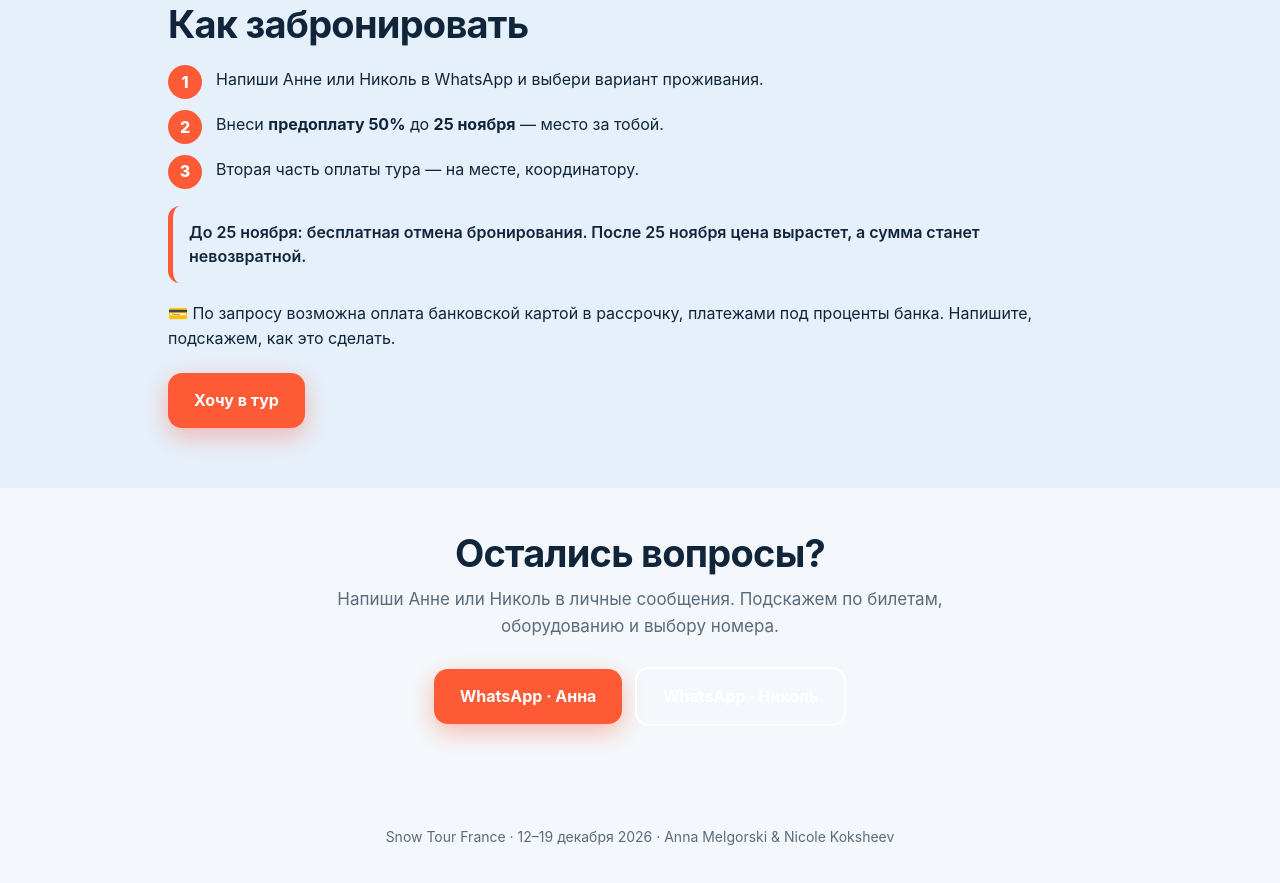
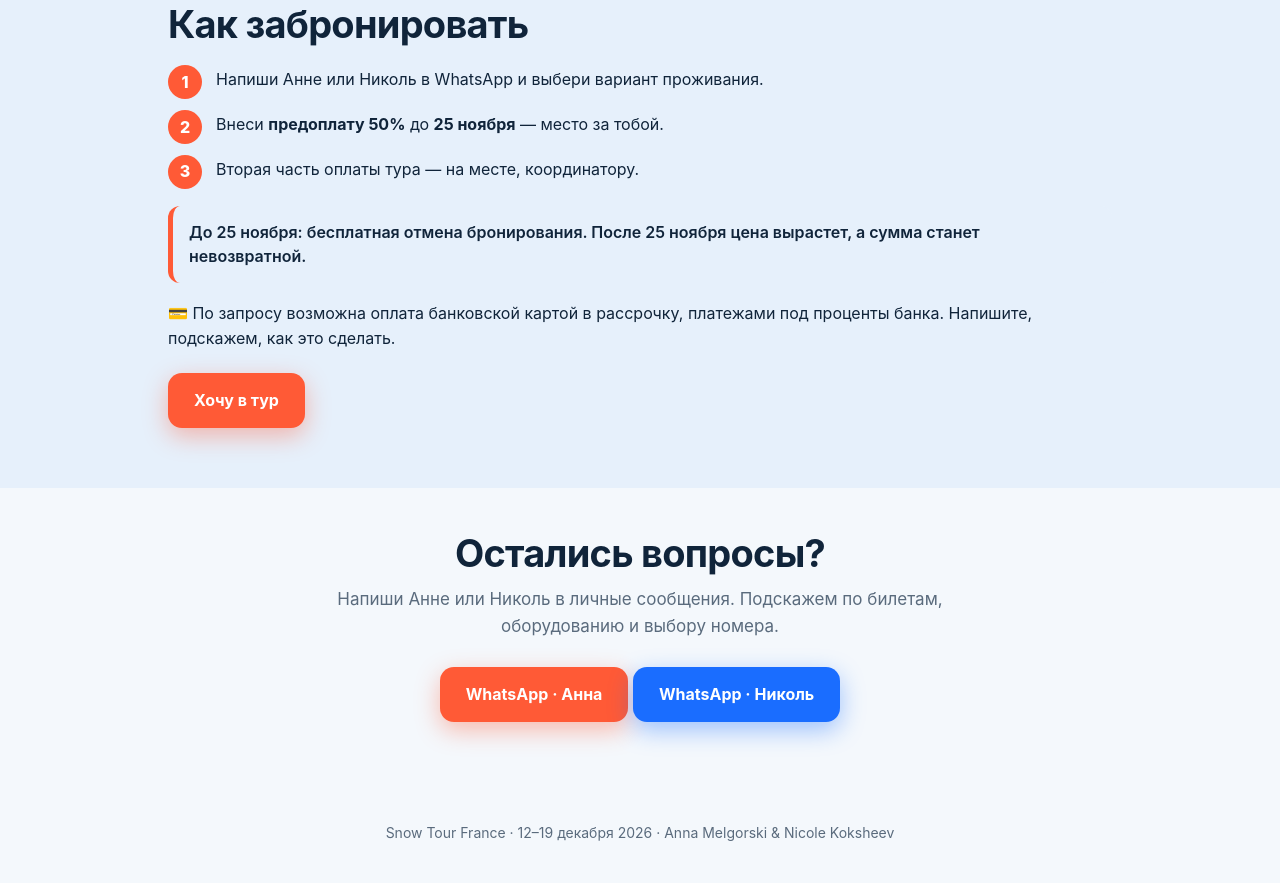
Before and after one commit to Shashkist/snow-tour-france, a plain HTML site: page index.html in a window 1280 px wide. Shown: the part 8140-9023 px from the top of the page. Drawn offline with Linux system fonts and the light colour scheme.

Commit message:
кнопка воцап николь прозрачная поменяй на другой цвет чтоб было видно.
Requested via Telegram (Ilia). Model: anthropic/claude-sonnet-5.5, 6 steps, $0.197.

```diff
--- a/index.html
+++ b/index.html
@@ -131,7 +131,7 @@
 <section id="contacts"><div class="wrap" style="text-align:center">
 <h2>Остались вопросы?</h2>
 <p class="lead" style="margin:0 auto 18px">Напиши Анне или Николь в личные сообщения. Подскажем по билетам, оборудованию и выбору номера.</p>
-<p><a class="btn" href="https://wa.me/972529266411">WhatsApp · Анна</a> <a class="btn alt" href="https://wa.me/972549354080" style="margin-top:10px">WhatsApp · Николь</a></p>
+<p><a class="btn" href="https://wa.me/972529266411">WhatsApp · Анна</a> <a class="btn" href="https://wa.me/972549354080" style="margin-top:10px;background:var(--accent2);box-shadow:0 8px 24px rgba(26,109,255,.4)">WhatsApp · Николь</a></p>
 </div></section>
 <footer><div class="wrap">Snow Tour France · 12–19 декабря 2026 · Anna Melgorski &amp; Nicole Koksheev</div></footer>
 <div id="lb"><img alt=""></div>
```
